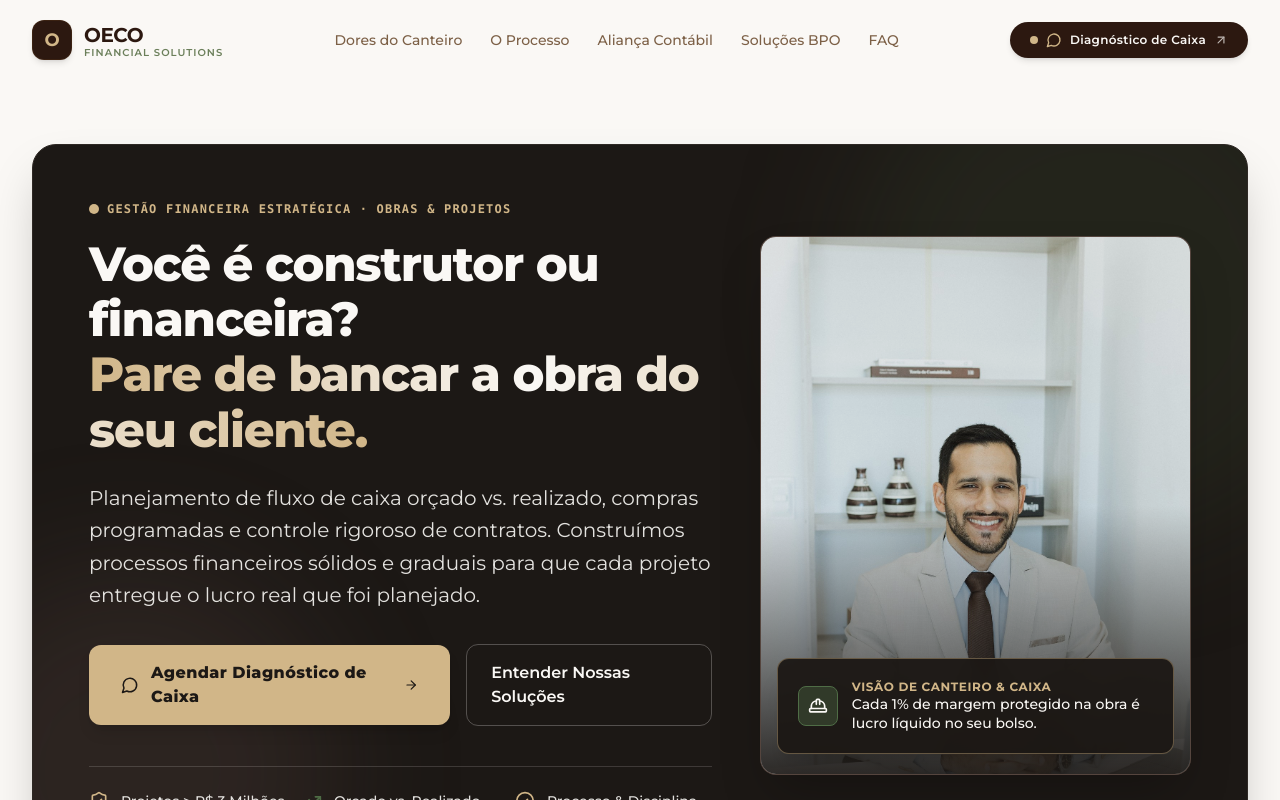
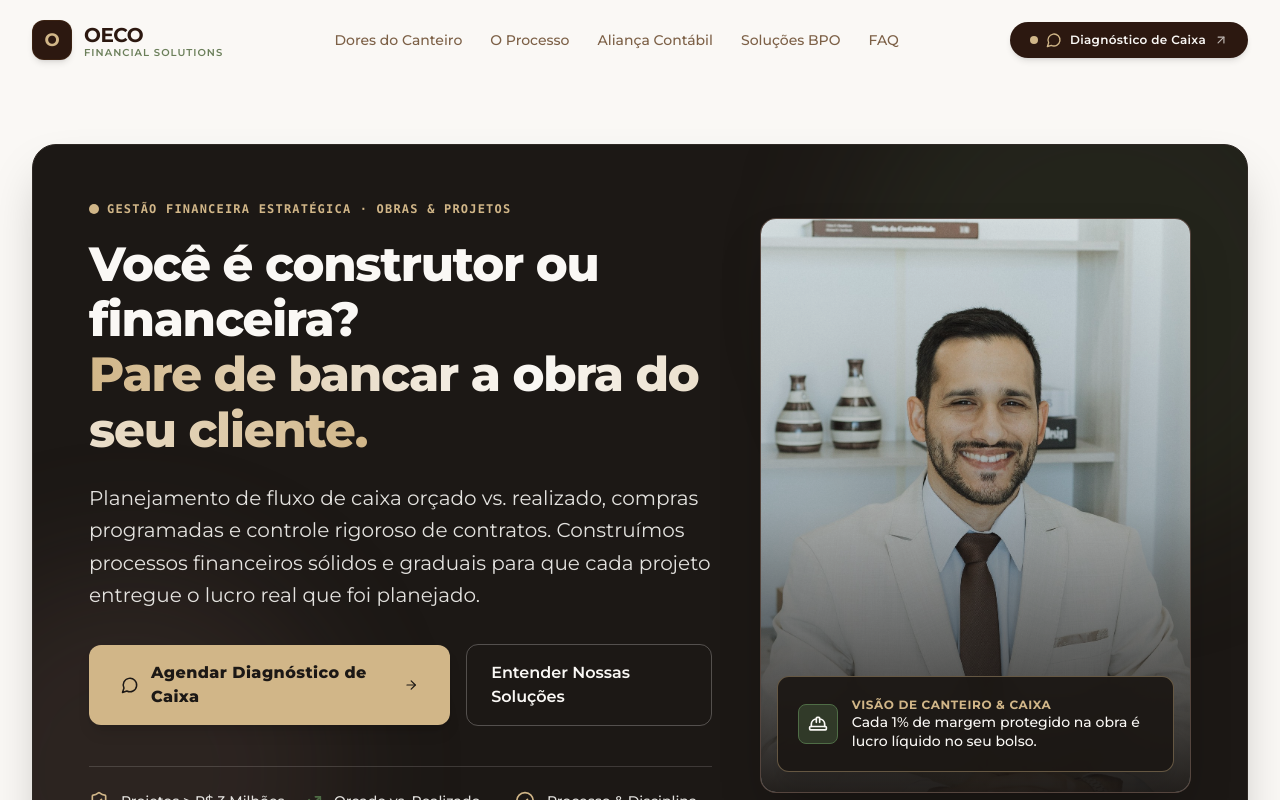
Before and after one commit to oecofs/oeco-website, a React (Vite) app: page / in a window 1280 px wide. Shown: the top 800 px of the page. Built offline with nearby package versions, Linux system fonts and the light colour scheme; a web font is replaced by a local one.

Commit message:
fix(hero): aplicar imagem de enquadramento v2 no Hero

```diff
--- a/src/components/HeroSection.tsx
+++ b/src/components/HeroSection.tsx
@@ -79,15 +79,15 @@ export const HeroSection: React.FC = () => {
 
             </div>
 
-            {/* Right Visual Image Column (5 cols) com Foto Oficial do Ensaio */}
+            {/* Right Visual Image Column (5 cols) com Foto Oficial do Ensaio v2 */}
             <div className="lg:col-span-5 relative">
-              <div className="relative rounded-2xl overflow-hidden shadow-2xl border border-[#FAF8F5]/20 aspect-[4/5] group bg-[#2C1810]">
+              <div className="relative rounded-2xl overflow-hidden shadow-2xl border border-[#FAF8F5]/20 aspect-[3/4] group bg-[#2C1810]">
                 <img
-                  src="/images/photoshoot/web/IMG_8156-web.jpg"
+                  src="/images/photoshoot/web/IMG_8156_-_v2-web.jpg"
                   alt="Matheus Marques · OECO Financial Solutions"
-                  className="w-full h-full object-cover object-top group-hover:scale-103 transition-transform duration-700 filter brightness-95"
+                  className="w-full h-full object-cover object-[center_15%] group-hover:scale-103 transition-transform duration-700 filter brightness-95"
                 />
-                <div className="absolute inset-0 bg-gradient-to-t from-[#1C1815]/90 via-transparent to-transparent"></div>
+                <div className="absolute inset-0 bg-gradient-to-t from-[#1C1815]/95 via-[#1C1815]/20 to-transparent"></div>
 
                 {/* Floating Glassmorphism Metric Badge */}
                 <div className="absolute bottom-5 left-4 right-4 p-4 sm:p-5 rounded-xl bg-[#1C1815]/95 backdrop-blur-md border border-[#D1B688]/40 shadow-xl">
```
